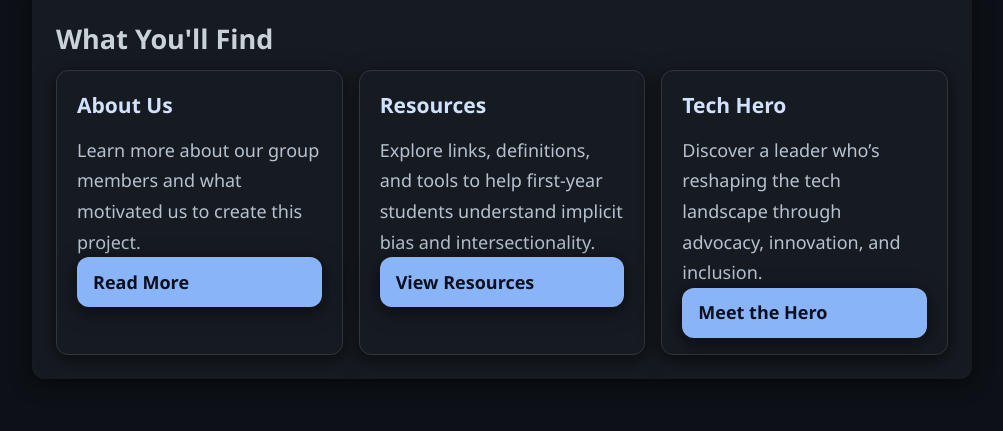
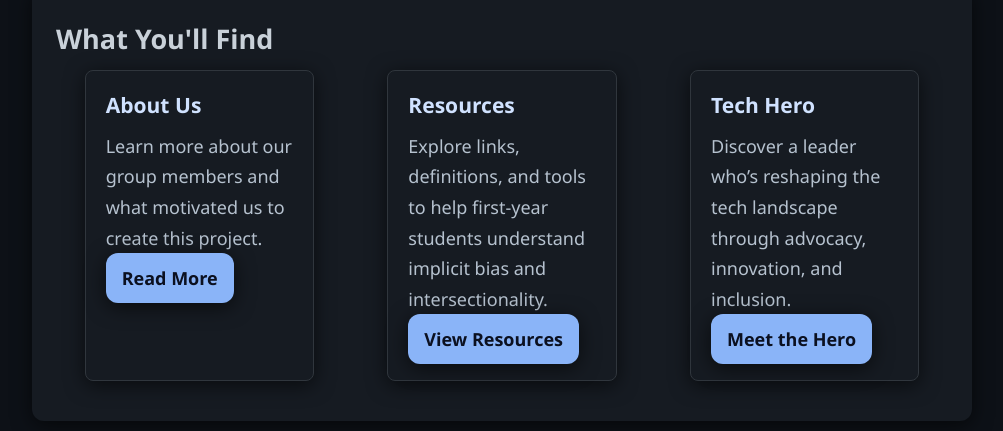
Before and after one commit to earthtogabi/LIS500-project2-website, a plain HTML site: page index.html in a window 1280 px wide. Shown: the part 1599-2030 px from the top of the page, without its empty margins (138-1141 px from the left). Drawn offline with Linux system fonts and the light colour scheme.

```diff
--- a/stylepage.css
+++ b/stylepage.css
@@ -244,9 +244,11 @@ footer {
 }
 
 .card {
-  display: flex;
-  flex-direction: column;
-  min-height: 100%;
+  display: block;
+  margin: 0 auto 1rem;
+  border-radius: 8px;
+  max-width: 80%;
+  height: auto;
 }
 
 .card img {
```
